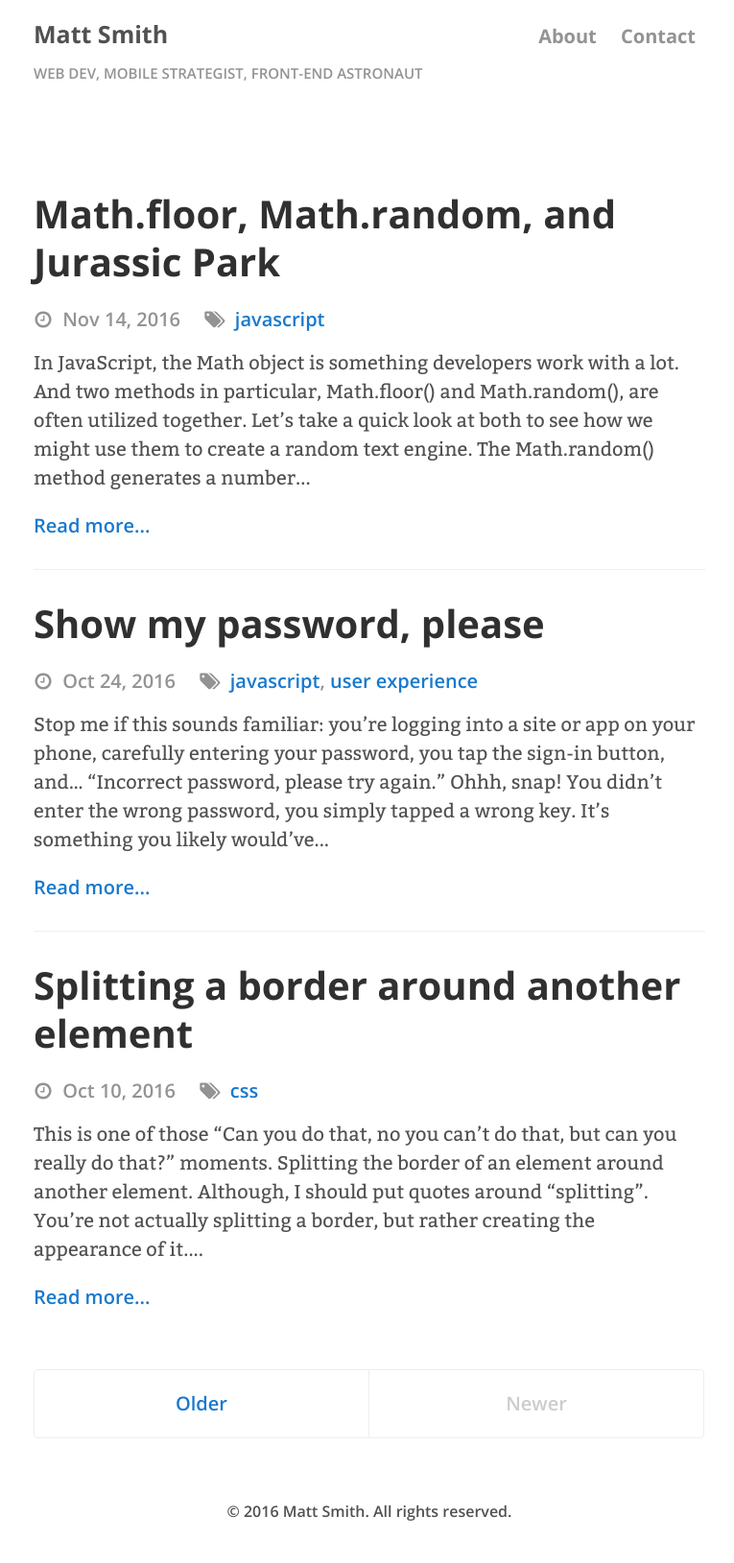
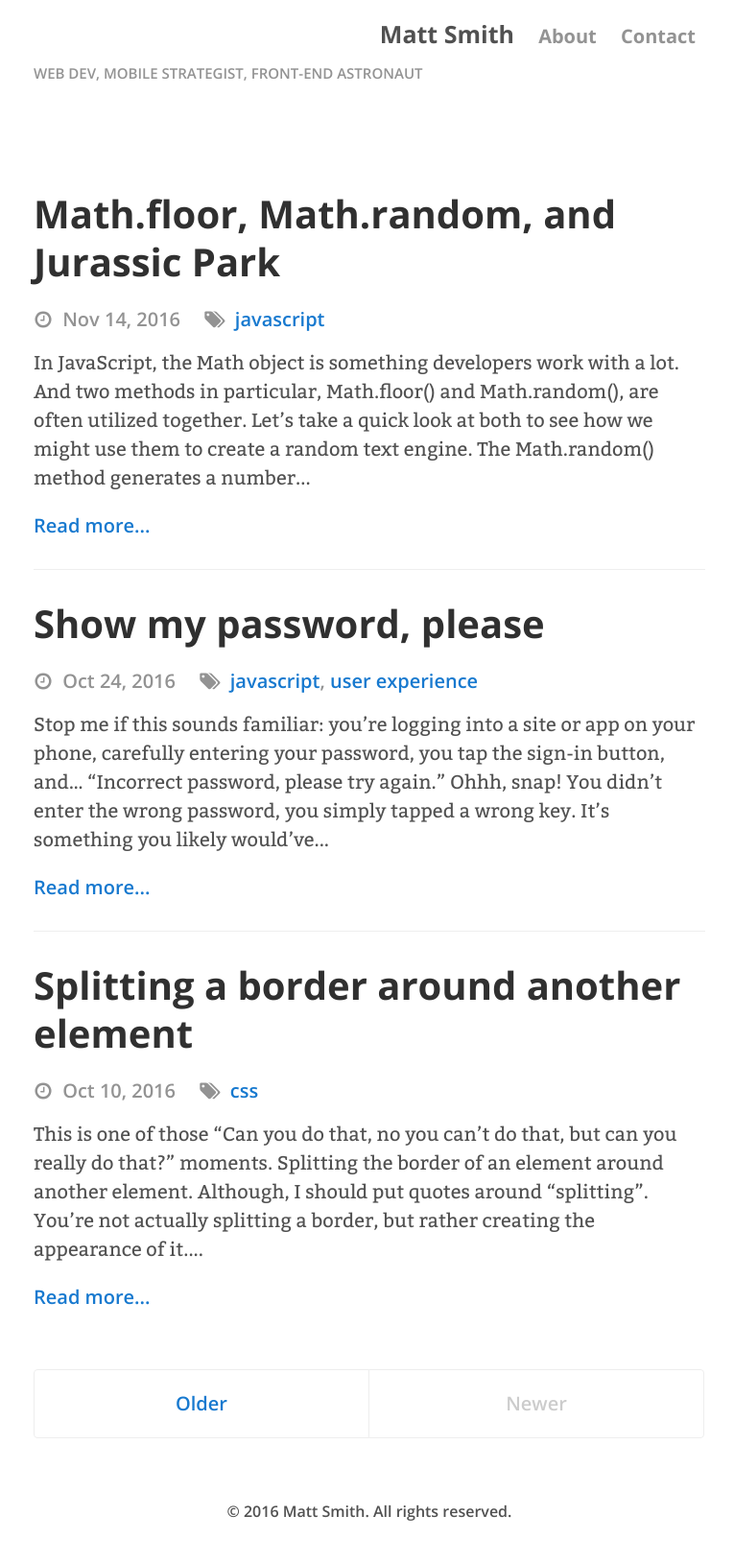
Before and after one commit to AllThingsSmitty/allthingssmitty.github.io, a Jekyll site: the page built from index.html, in a window 1280 px wide. Shown: the whole page at 96% size, without its empty margins (255-1020 px from the left). Built offline with Jekyll 4.4.1, drawn with Linux system fonts in a browser that asks for light colours; the list of posts is cut into pages by our own code; comment, search, counter and statistics services are not loaded.

Commit message:
Minor edit ✏️

```diff
--- a/_layouts/default.html
+++ b/_layouts/default.html
@@ -11,7 +11,7 @@
         </div>
         <nav class="row" role="navigation">
           <ul>
-            <li class="title">
+            <li>
               <h3 class="masthead-title">
                 <a href="{{ site.baseurl }}/">{{ site.title }}</a>
               </h3>
```
